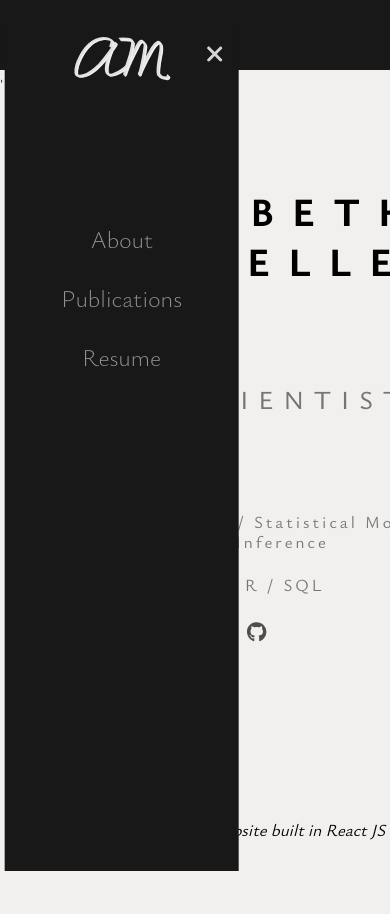
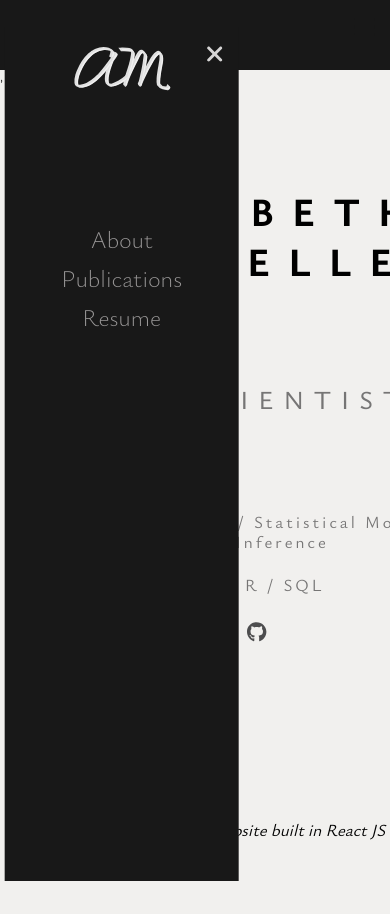
Before and after one commit to aam3/Personal_Website, a React (Create React App) app: page / in a window 390 px wide. Shown: the top 914 px of the page. Built offline with nearby package versions, Linux system fonts and the light colour scheme.

Commit message:
reducing logo padding

```diff
--- a/src/components/Sidebar/index.scss
+++ b/src/components/Sidebar/index.scss
@@ -131,7 +131,7 @@
         flex-direction: column;
         justify-content: flex-start;
         align-items: center;
-        padding-top: 0px;
+        padding-top: 10px;
         z-index: 4;
 
         &.mobile-show {
@@ -139,7 +139,7 @@
         }
 
         .logo-link {
-          // margin: 0 0 10px 0;
+          margin: 0 0 0px 0;
           padding: 0;
           width: 100%;
           text-align: center;
@@ -153,7 +153,7 @@
         }
 
         a {
-          padding: 15px 0;
+          padding: 5px 0;
           font-size: 24px;
           width: 100%;
           text-align: center;
```
